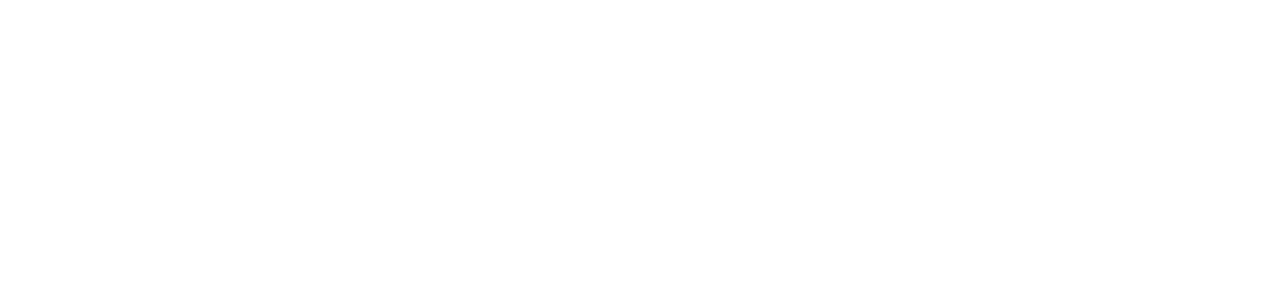
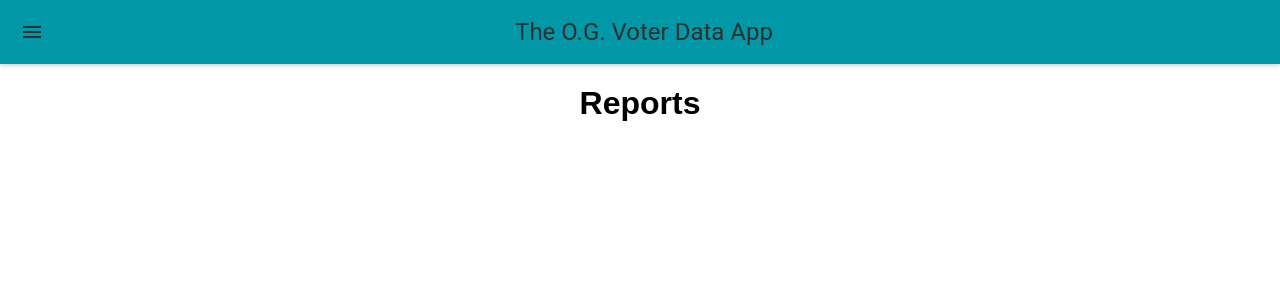
Before and after one commit to TeamOG/geocode-voter-turnout, a React (Create React App) app: page /reports in a window 1280 px wide. Shown: the top 300 px of the page. Built offline with nearby package versions, Linux system fonts and the light colour scheme.

Commit message:
Routes done.

```diff
--- a/package.json
+++ b/package.json
@@ -3,6 +3,7 @@
   "version": "0.1.0",
   "private": true,
   "dependencies": {
+    "material-ui": "^0.20.0",
     "react": "^16.2.0",
     "react-dom": "^16.2.0",
     "react-router-dom": "^4.2.2",
--- a/src/App.js
+++ b/src/App.js
@@ -1,19 +1,29 @@
 import React, { Component } from 'react';
 import { BrowserRouter, Route, Switch } from 'react-router-dom';
+import darkBaseTheme from 'material-ui/styles/baseThemes/darkBaseTheme';
+import MuiThemeProvider from 'material-ui/styles/MuiThemeProvider';
+import getMuiTheme from 'material-ui/styles/getMuiTheme';
 import './App.css';
 import Home from './home';
+import Map from './map';
+import Report from './report';
 
 
 //This is start of our application. All of the routes will extend from here.
 class App extends Component {
   render() {
     return (
+
       <BrowserRouter>
-        <div className="App">
-          <Switch>
-            <Route exact path="/" component={Home} />
-          </Switch>
-        </div>
+        <MuiThemeProvider muiTheme={getMuiTheme(darkBaseTheme)}>
+          <div className="App">
+            <Switch>
+              <Route exact path="/" component={Home} />
+              <Route exact path="/map" component={Map} />
+              <Route exact path="/reports" component={Report} />
+            </Switch>
+          </div>
+        </MuiThemeProvider>
       </BrowserRouter>
     );
   }
--- /dev/null
+++ b/src/components/appbar.js
@@ -0,0 +1,48 @@
+import React, { Component } from 'react';
+import AppBar from 'material-ui/AppBar';
+import darkBaseTheme from 'material-ui/styles/baseThemes/darkBaseTheme';
+import MuiThemeProvider from 'material-ui/styles/MuiThemeProvider';
+import getMuiTheme from 'material-ui/styles/getMuiTheme';
+import MenuItem from 'material-ui/MenuItem';
+import RaisedButton from 'material-ui/RaisedButton';
+import Drawer from 'material-ui/Drawer';
+
+export default class TopBar extends Component {
+    constructor(props) {
+        super(props);
+this.state = {
+    open: false,
+
+}
+
+
+
+    }
+
+    handleMenuToggleToggle = () => this.setState({ open: !this.state.open });
+    closeDrawer = () => this.setState({ open: false });
+
+    redirectPage(loc) {
+        window.location.assign(`/${loc}`)
+    };
+
+
+    render() {
+        return (
+            <div>
+                <AppBar
+                    title="The O.G. Voter Data App"
+                    iconClassNameRight="muidocs-icon-navigation-expand-more"
+                    onLeftIconButtonClick={this.handleMenuToggleToggle}
+                />
+
+                <Drawer open={this.state.open} docked={false} onRequestChange={this.closeDrawer}>
+                    <MenuItem onClick={this.redirectPage.bind(this, '')}>Home</MenuItem>
+                    <MenuItem onClick={this.redirectPage.bind(this, 'map')}>Map</MenuItem>
+                    <MenuItem onClick={this.redirectPage.bind(this, 'reports')}>Reports</MenuItem>
+                </Drawer>
+            </div>
+
+        )
+    }
+}
--- a/src/home.js
+++ b/src/home.js
@@ -1,9 +1,11 @@
 import React from 'react';
+import TopBar from './components/appbar';
 
 class Home extends React.Component {
     render() {
         return (
             <div className="Home">
+            <TopBar />
                 <h1>Home</h1>
             </div>
         )
--- /dev/null
+++ b/src/map.js
@@ -0,0 +1,15 @@
+import React from 'react';
+import TopBar from './components/appbar';
+
+class Map extends React.Component {
+    render() {
+        return (
+            <div className="Map">
+                <TopBar />
+                <h1>Maps</h1>
+            </div>
+        )
+    }
+}
+
+export default Map;
--- /dev/null
+++ b/src/report.js
@@ -0,0 +1,15 @@
+import React from 'react';
+import TopBar from './components/appbar';
+
+class Report extends React.Component {
+    render() {
+        return (
+            <div className="Report">
+                <TopBar />
+                <h1>Reports</h1>
+            </div>
+        )
+    }
+}
+
+export default Report;
```
Also changed, not shown: 1 other file (tests, documents, lock files or other folders).
